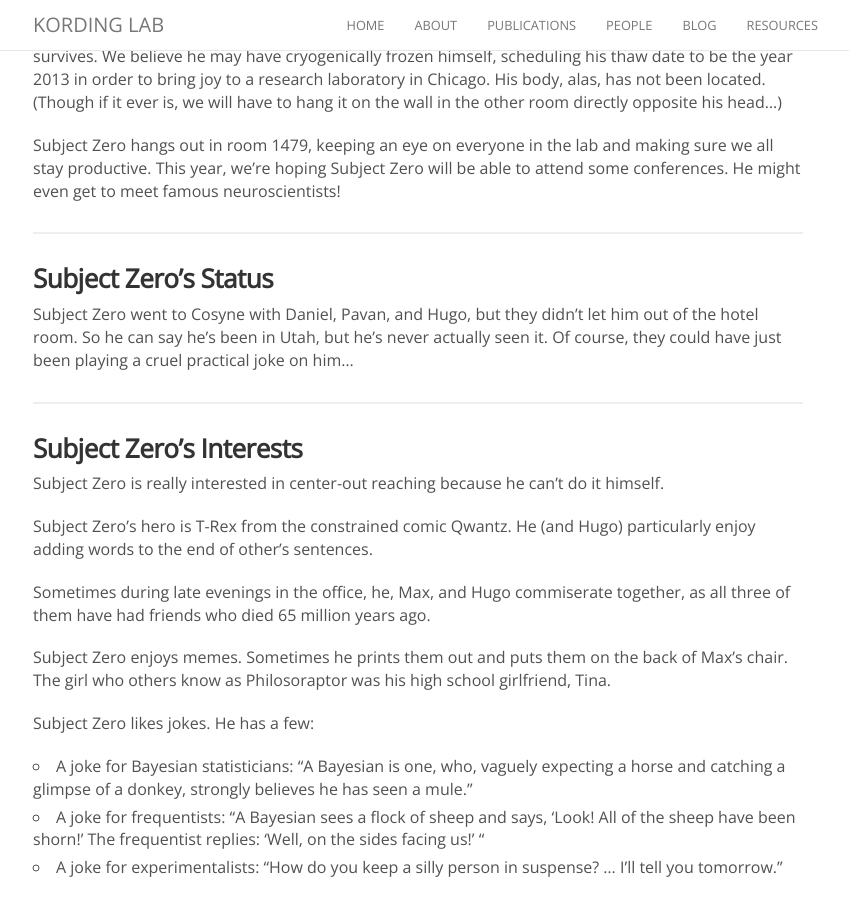
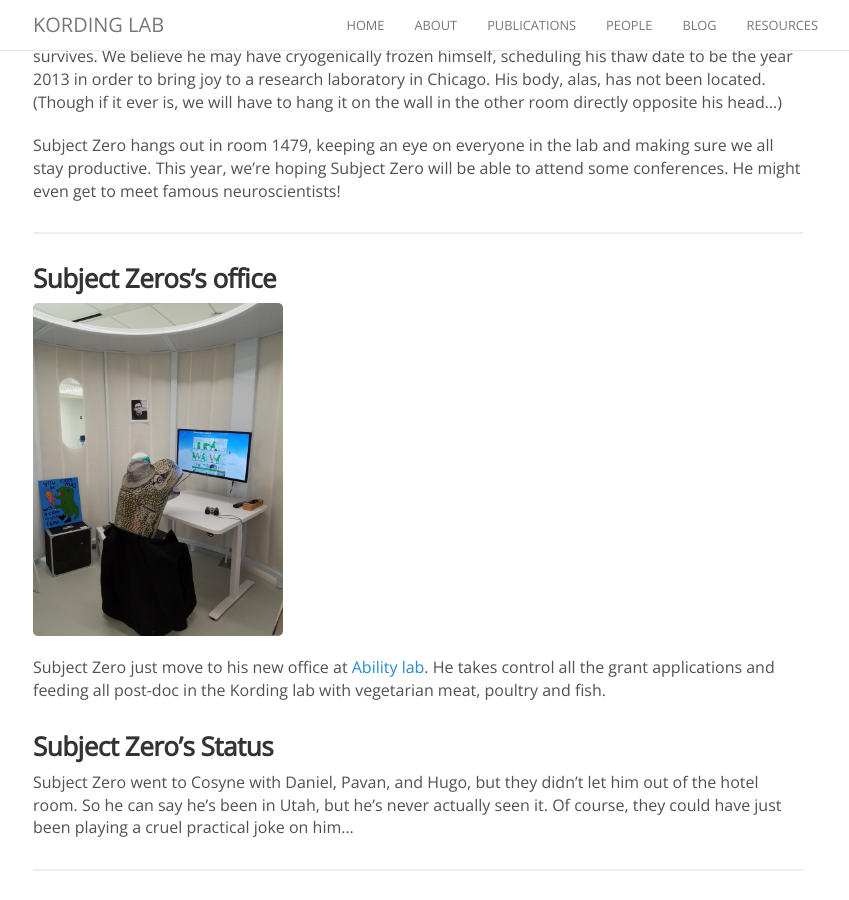
Before and after one commit to KordingLab/KordingLab.github.io, a Jekyll site: the page built from _people/subject_zero.md, in a window 1280 px wide and 900 px high, scrolled down 481 px. Shown: the whole window, without its empty margins (222-1071 px from the left). Built offline with Jekyll 4.4.1, drawn with Linux system fonts in a browser that asks for light colours; nearby versions of some CDN libraries; comment, search, counter and statistics services are not loaded.

Commit message:
Subject Zero's new office

```diff
--- a/_people/subject_zero.md
+++ b/_people/subject_zero.md
@@ -13,6 +13,13 @@ Subject Zero is the lab mascot; he joined the lab January 10th, 2013. The name S
 Subject Zero hangs out in room 1479, keeping an eye on everyone in the lab and making sure we all stay productive. This year, we're hoping Subject Zero will be able to attend some conferences. He might even get to meet famous neuroscientists!
 
 <hr>
+
+### Subject Zeros's office
+
+<img width="250" src="{{site.baseurl}}/images/people/subject_zero_office.jpg" data-action="zoom">
+
+Subject Zero just move to his new office at [Ability lab](https://www.sralab.org/). He takes control
+all the grant applications and feeding all post-doc in the Kording lab with vegetarian meat, poultry and fish.
 
 ### Subject Zero's Status
 
```
Also changed, not shown: images/people/subject_zero_office.jpg (added).
